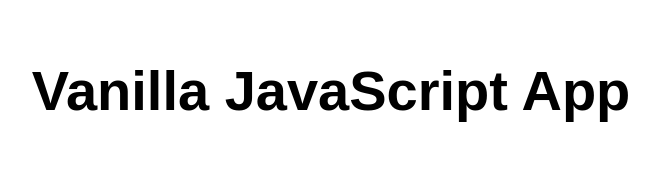
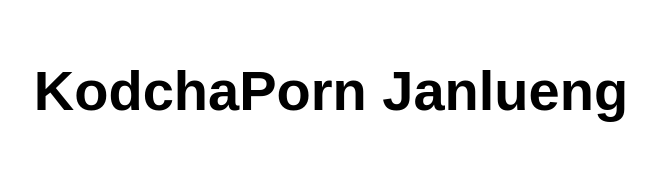
Before and after one commit to kodchapornices/webappkku, a website: page src/index.html in a window 1280 px wide. Shown: the whole page, without its empty margins (309-968 px from the left). Drawn offline with Linux system fonts and the light colour scheme.

Commit message:
Update index.html

```diff
--- a/src/index.html
+++ b/src/index.html
@@ -10,7 +10,7 @@
 
 <body>
   <main>
-    <h1>Vanilla JavaScript App</h1>
+    <h1>KodchaPorn Janlueng</h1>
   </main>
 </body>
 
```
